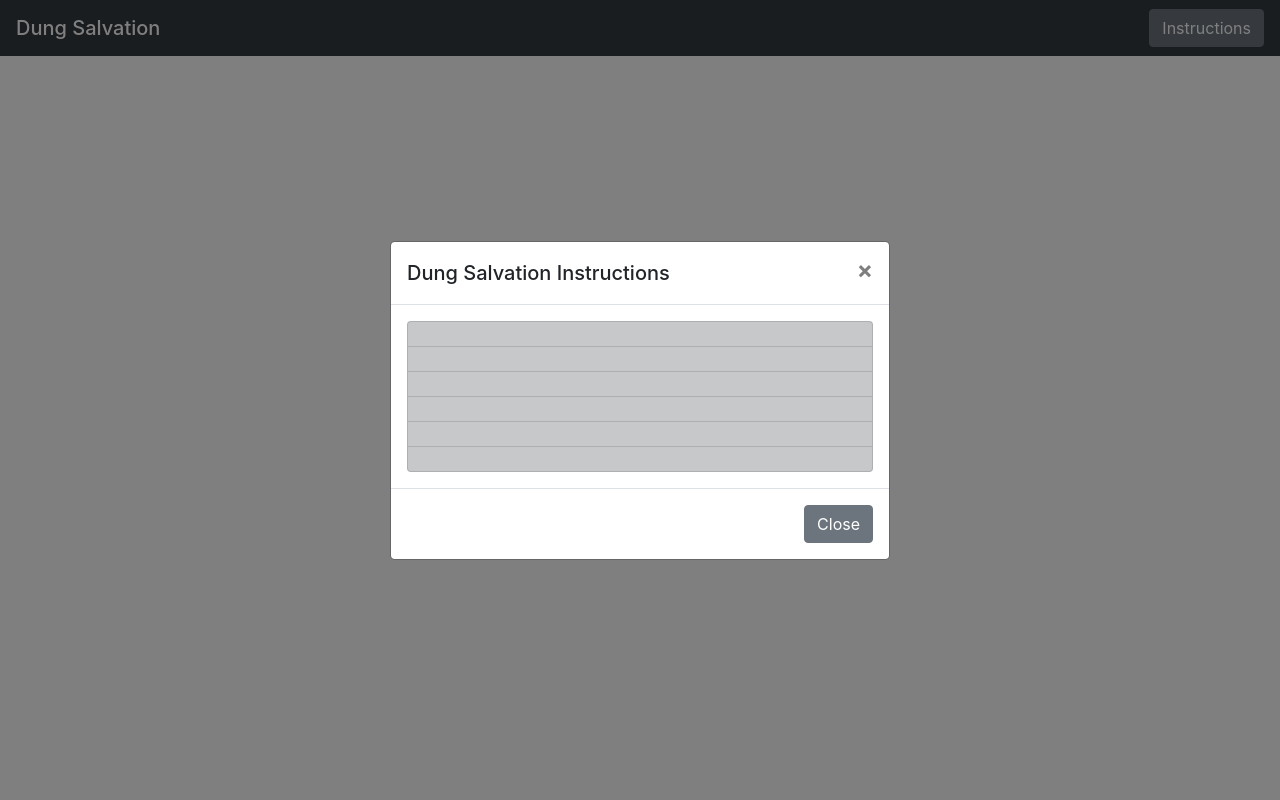
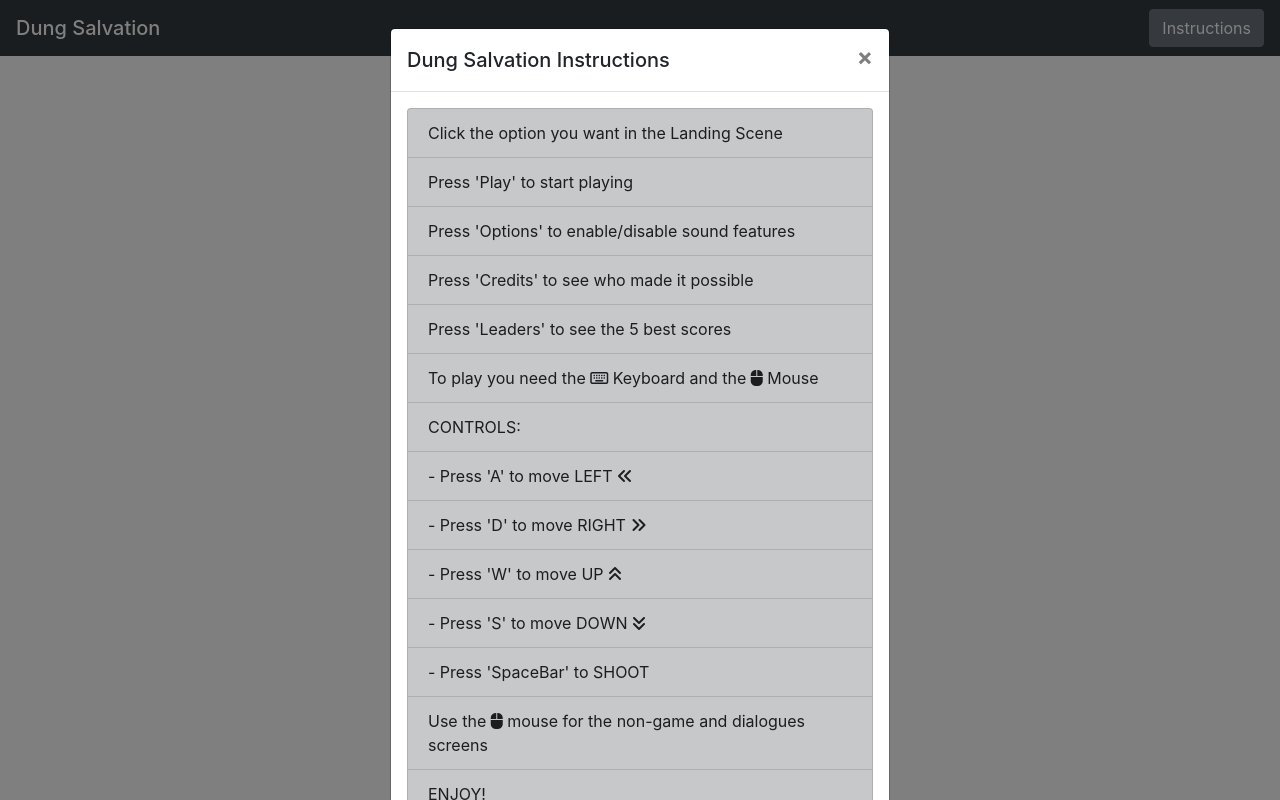
Before and after one commit to javitocor/Dung-Salvation-Shooter-Game-JS, a website: page index.html in a window 1280 px wide. Both pictures are taken after a click on the button "Instructions". Drawn offline with nearby package versions, Linux system fonts and the light colour scheme.

Commit message:
Add instructions to index.html

```diff
--- a/index.html
+++ b/index.html
@@ -26,12 +26,20 @@
           </div>
           <div class="modal-body">
             <ul class="list-group">
-              <li class="list-group-item list-group-item-dark"></li>
-              <li class="list-group-item list-group-item-dark"></li>
-              <li class="list-group-item list-group-item-dark"></li>
-              <li class="list-group-item list-group-item-dark"></li>
-              <li class="list-group-item list-group-item-dark"></li>
-              <li class="list-group-item list-group-item-dark"></li>
+              <li class="list-group-item list-group-item-dark">Click the option you want in the Landing Scene</li>
+              <li class="list-group-item list-group-item-dark">Press 'Play' to start playing</li>
+              <li class="list-group-item list-group-item-dark">Press 'Options' to enable/disable sound features</li>
+              <li class="list-group-item list-group-item-dark">Press 'Credits' to see who made it possible</li>
+              <li class="list-group-item list-group-item-dark">Press 'Leaders' to see the 5 best scores</li>
+              <li class="list-group-item list-group-item-dark">To play you need the <i class="far fa-keyboard"></i> Keyboard and the <i class="fas fa-mouse"></i> Mouse</li>
+              <li class="list-group-item list-group-item-dark">CONTROLS:</li>
+              <li class="list-group-item list-group-item-dark">- Press 'A' to move LEFT <i class="fas fa-angle-double-left"></i></li>
+              <li class="list-group-item list-group-item-dark">- Press 'D' to move RIGHT <i class="fas fa-angle-double-right"></i></li>
+              <li class="list-group-item list-group-item-dark">- Press 'W' to move UP <i class="fas fa-angle-double-up"></i></li>
+              <li class="list-group-item list-group-item-dark">- Press 'S' to move DOWN <i class="fas fa-angle-double-down"></i></li>
+              <li class="list-group-item list-group-item-dark">- Press 'SpaceBar' to SHOOT</li>
+              <li class="list-group-item list-group-item-dark">Use the <i class="fas fa-mouse"></i> mouse for the non-game and dialogues screens</li>
+              <li class="list-group-item list-group-item-dark">ENJOY!</li>
             </ul>
           </div>
           <div class="modal-footer">
```
